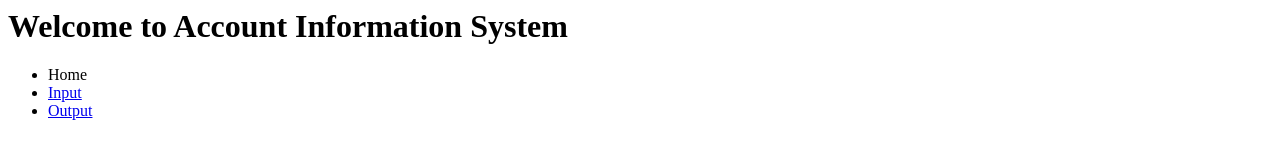
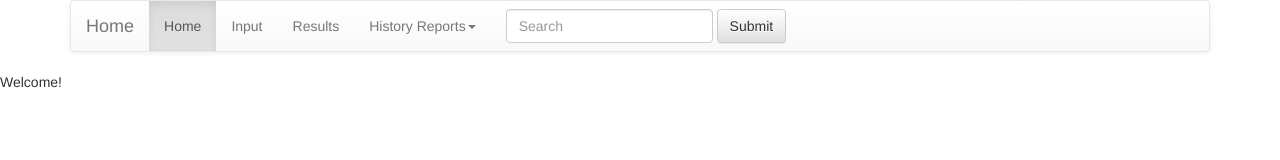
Before and after one commit to wzn997859196/CS490demo, a plain HTML site: page index.html in a window 1280 px wide. Drawn offline with nearby package versions, Linux system fonts and the light colour scheme.

Commit message:
Update index.html

```diff
--- a/index.html
+++ b/index.html
@@ -1,16 +1,71 @@
+<!doctype html>
 <html>
+	<head>
+		<title>CS490 AIS#2</title>
+		<link rel="stylesheet" type="text/css" href="main.css"/>
+		<!-- Latest compiled and minified CSS -->
+		<link rel="stylesheet" href="https://maxcdn.bootstrapcdn.com/bootstrap/3.3.7/css/bootstrap.min.css" integrity="sha384-BVYiiSIFeK1dGmJRAkycuHAHRg32OmUcww7on3RYdg4Va+PmSTsz/K68vbdEjh4u" crossorigin="anonymous">
 
-<body>
-	<h1> Welcome to Account Information System</h1>
-	<ul>
-		<li>Home</li>
-		<li><a href="input.html">Input</a></li>
-		<li><a href="output.html">Output</a></li>
-	</ul>
+		<!-- Optional theme -->
+		<link rel="stylesheet" href="https://maxcdn.bootstrapcdn.com/bootstrap/3.3.7/css/bootstrap-theme.min.css" integrity="sha384-rHyoN1iRsVXV4nD0JutlnGaslCJuC7uwjduW9SVrLvRYooPp2bWYgmgJQIXwl/Sp" crossorigin="anonymous">
+	</head>
+	<body>
+		<header>
+			<div class="container">
+			<nav class="navbar navbar-default">
+				<div class="container-fluid">
+				    <!-- Brand and toggle get grouped for better mobile display -->
+				    <div class="navbar-header">
+				      <button type="button" class="navbar-toggle collapsed" data-toggle="collapse" data-target="#bs-example-navbar-collapse-1" aria-expanded="false">
+				        <span class="sr-only">Toggle navigation</span>
+				        <span class="icon-bar"></span>
+				        <span class="icon-bar"></span>
+				        <span class="icon-bar"></span>
+				      </button>
+				      <a class="navbar-brand" href="#">Home</a>
+				    </div>
 
+				    <!-- Collect the nav links, forms, and other content for toggling -->
+				    <div class="collapse navbar-collapse" id="bs-example-navbar-collapse-1">
+				      <ul class="nav navbar-nav">
+				        <li class="active"><a href="#">Home<span class="sr-only">(current)</span></a></li>
+				        <li><a href="input.html">Input</a></li>
 
-</body>
+				        <li><a href="output.html">Results</a></li>
+				        <li class="dropdown">
+				          <a href="#" class="dropdown-toggle" data-toggle="dropdown" role="button" aria-haspopup="true" aria-expanded="false">History Reports<span class="caret"></span></a>
+				          <ul class="dropdown-menu">
+				            <li><a href="#">Action</a></li>
+				            <li><a href="#">Another action</a></li>
+				            <li><a href="#">Something else here</a></li>
+				            <li role="separator" class="divider"></li>
+				            <li><a href="#">Separated link</a></li>
+				            <li role="separator" class="divider"></li>
+				            <li><a href="#">One more separated link</a></li>
+				          </ul>
+				        </li>
+				      </ul>
+				      <form class="navbar-form navbar-left">
+				        <div class="form-group">
+				          <input type="text" class="form-control" placeholder="Search">
+				        </div>
+				        <button type="submit" class="btn btn-default">Submit</button>
+				      </form>
 
+				    </div><!-- /.navbar-collapse -->
+				  </div><!-- /.container-fluid -->
+				</nav>
+			</div> <!-- /.container -->
+
+		</header>
+
+		<nav>
+			<p>Welcome!</p>
+		</nav>
+
+		<!-- Latest compiled and minified JavaScript -->
+		<script src="https://maxcdn.bootstrapcdn.com/bootstrap/3.3.7/js/bootstrap.min.js" integrity="sha384-Tc5IQib027qvyjSMfHjOMaLkfuWVxZxUPnCJA7l2mCWNIpG9mGCD8wGNIcPD7Txa" crossorigin="anonymous"></script>
+	</body>
 
 
 
```
